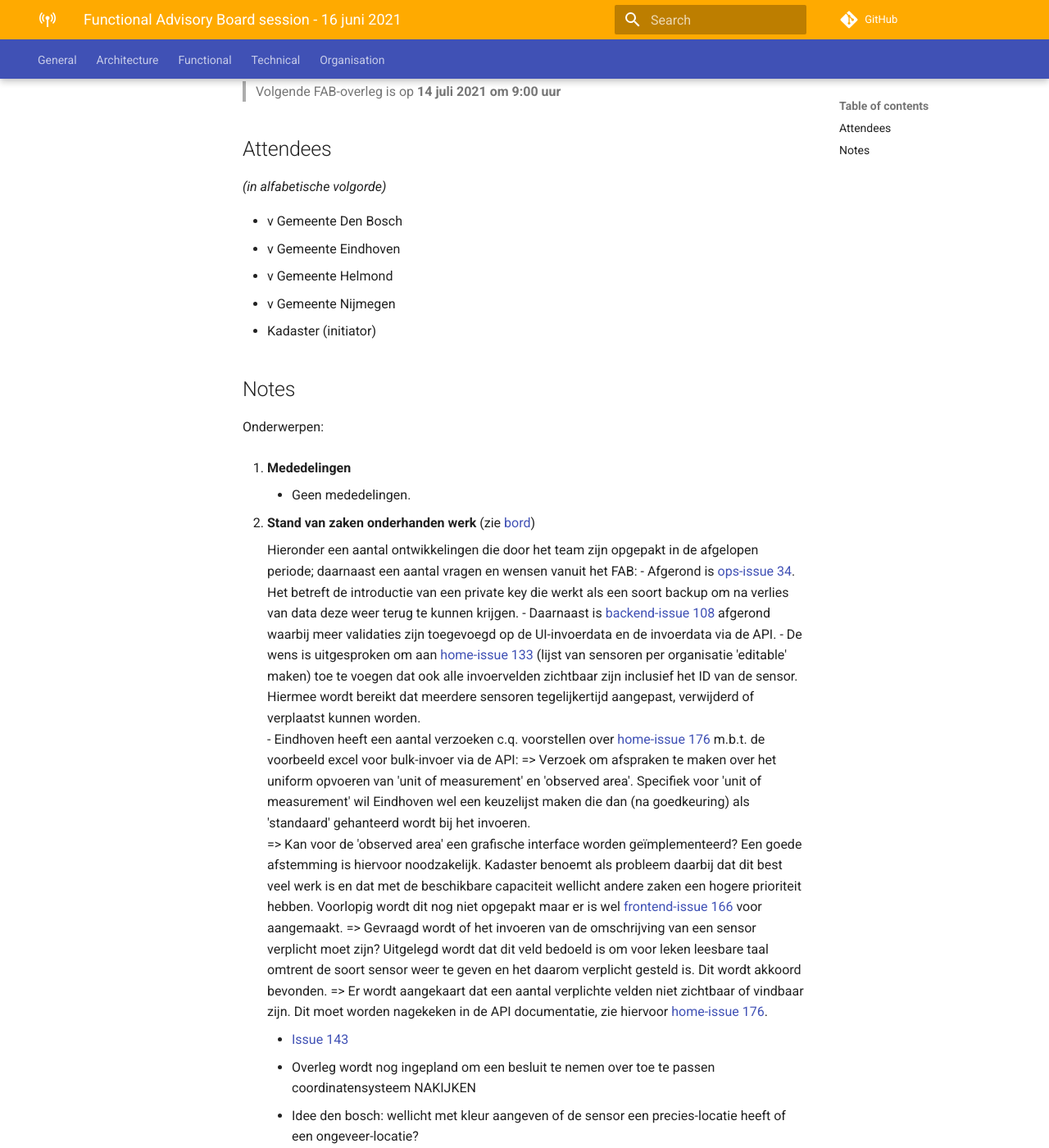
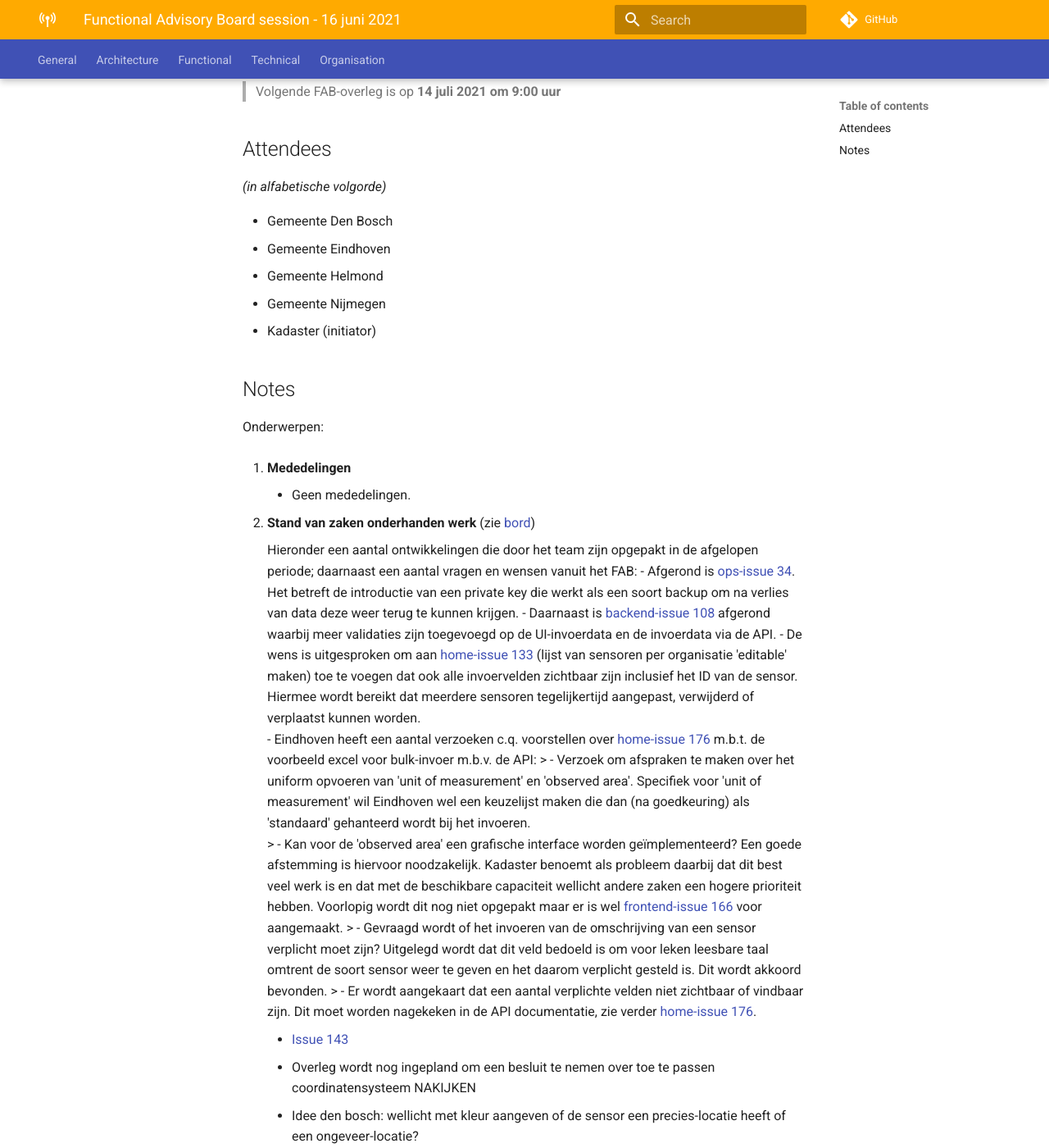
Before and after one commit to kadaster-labs/sensrnet-home, an MkDocs documentation site: the page built from docs/notes/2021-06-16-FAB-notes.md, in a window 1280 px wide and 1400 px high, scrolled down 212 px. Shown: the whole window at 82% size. Built offline with MkDocs 1.6.1 and Material for MkDocs 9.7.7, drawn with Linux system fonts in a browser that asks for light colours; comment, search, counter and statistics services are not loaded.

Commit message:
Update 2021-06-16-FAB-notes.md

```diff
--- a/docs/notes/2021-06-16-FAB-notes.md
+++ b/docs/notes/2021-06-16-FAB-notes.md
@@ -10,10 +10,10 @@
 
 _(in alfabetische volgorde)_
 
-- v Gemeente Den Bosch
-- v Gemeente Eindhoven
-- v Gemeente Helmond
-- v Gemeente Nijmegen
+- Gemeente Den Bosch
+- Gemeente Eindhoven
+- Gemeente Helmond
+- Gemeente Nijmegen
 - Kadaster (initiator)
 
 ## Notes
@@ -30,11 +30,11 @@
      - Afgerond is [ops-issue 34](https://github.com/kadaster-labs/sensrnet-ops/issues/34). Het betreft de introductie van een private key die werkt als een soort backup om na verlies van data deze weer terug te kunnen krijgen.
      - Daarnaast is [backend-issue 108](https://github.com/kadaster-labs/sensrnet-registry-backend/issues/108) afgerond waarbij meer validaties zijn toegevoegd op de UI-invoerdata en de invoerdata via de API.
      - De wens is uitgesproken om aan [home-issue 133](https://github.com/kadaster-labs/sensrnet-home/issues/133) (lijst van sensoren per organisatie 'editable' maken) toe te voegen dat ook alle invoervelden zichtbaar zijn inclusief het ID van de sensor. Hiermee wordt bereikt dat meerdere sensoren tegelijkertijd aangepast, verwijderd of verplaatst kunnen worden.
-     - Eindhoven heeft een aantal verzoeken c.q. voorstellen over [home-issue 176](https://github.com/kadaster-labs/sensrnet-home/issues/176) m.b.t. de voorbeeld excel voor bulk-invoer via de API:
-        => Verzoek om afspraken te maken over het uniform opvoeren van 'unit of measurement' en 'observed area'. Specifiek voor 'unit of measurement' wil Eindhoven wel een keuzelijst maken die dan (na goedkeuring) als 'standaard' gehanteerd wordt bij het invoeren.
-        => Kan voor de 'observed area' een grafische interface worden geïmplementeerd? Een goede afstemming is hiervoor noodzakelijk. Kadaster benoemt als probleem daarbij dat dit best veel werk is en dat met de beschikbare capaciteit wellicht andere zaken een hogere prioriteit hebben. Voorlopig wordt dit nog niet opgepakt maar er is wel [frontend-issue 166](https://github.com/kadaster-labs/sensrnet-registry-frontend/issues/166) voor aangemaakt.
-        => Gevraagd wordt of het invoeren van de omschrijving van een sensor verplicht moet zijn? Uitgelegd wordt dat dit veld bedoeld is om voor leken leesbare taal omtrent de soort sensor weer te geven en het daarom verplicht gesteld is. Dit wordt akkoord bevonden.
-        => Er wordt aangekaart dat een aantal verplichte velden niet zichtbaar of vindbaar zijn. Dit moet worden nagekeken in de API documentatie, zie hiervoor [home-issue 176](https://github.com/kadaster-labs/sensrnet-home/issues/176).
+     - Eindhoven heeft een aantal verzoeken c.q. voorstellen over [home-issue 176](https://github.com/kadaster-labs/sensrnet-home/issues/176) m.b.t. de voorbeeld excel voor bulk-invoer m.b.v. de API:
+        > - Verzoek om afspraken te maken over het uniform opvoeren van 'unit of measurement' en 'observed area'. Specifiek voor 'unit of measurement' wil Eindhoven wel een keuzelijst maken die dan (na goedkeuring) als 'standaard' gehanteerd wordt bij het invoeren.
+        > - Kan voor de 'observed area' een grafische interface worden geïmplementeerd? Een goede afstemming is hiervoor noodzakelijk. Kadaster benoemt als probleem daarbij dat dit best veel werk is en dat met de beschikbare capaciteit wellicht andere zaken een hogere prioriteit hebben. Voorlopig wordt dit nog niet opgepakt maar er is wel [frontend-issue 166](https://github.com/kadaster-labs/sensrnet-registry-frontend/issues/166) voor aangemaakt.
+        > - Gevraagd wordt of het invoeren van de omschrijving van een sensor verplicht moet zijn? Uitgelegd wordt dat dit veld bedoeld is om voor leken leesbare taal omtrent de soort sensor weer te geven en het daarom verplicht gesteld is. Dit wordt akkoord bevonden.
+        > - Er wordt aangekaart dat een aantal verplichte velden niet zichtbaar of vindbaar zijn. Dit moet worden nagekeken in de API documentatie, zie verder [home-issue 176](https://github.com/kadaster-labs/sensrnet-home/issues/176).
 
      - [Issue 143](https://github.com/kadaster-labs/sensrnet-home/issues/143)
      - Overleg wordt nog ingepland om een besluit te nemen over toe te passen coordinatensysteem NAKIJKEN
```
